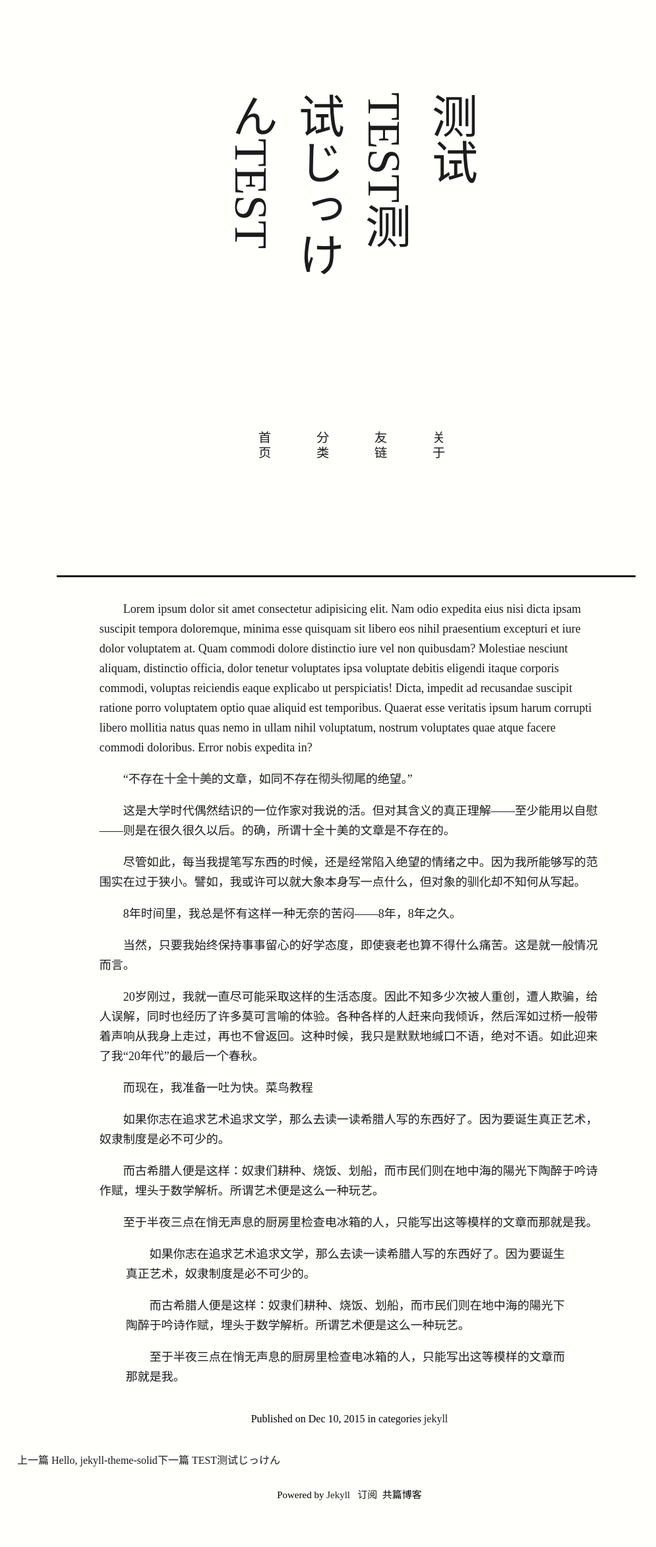
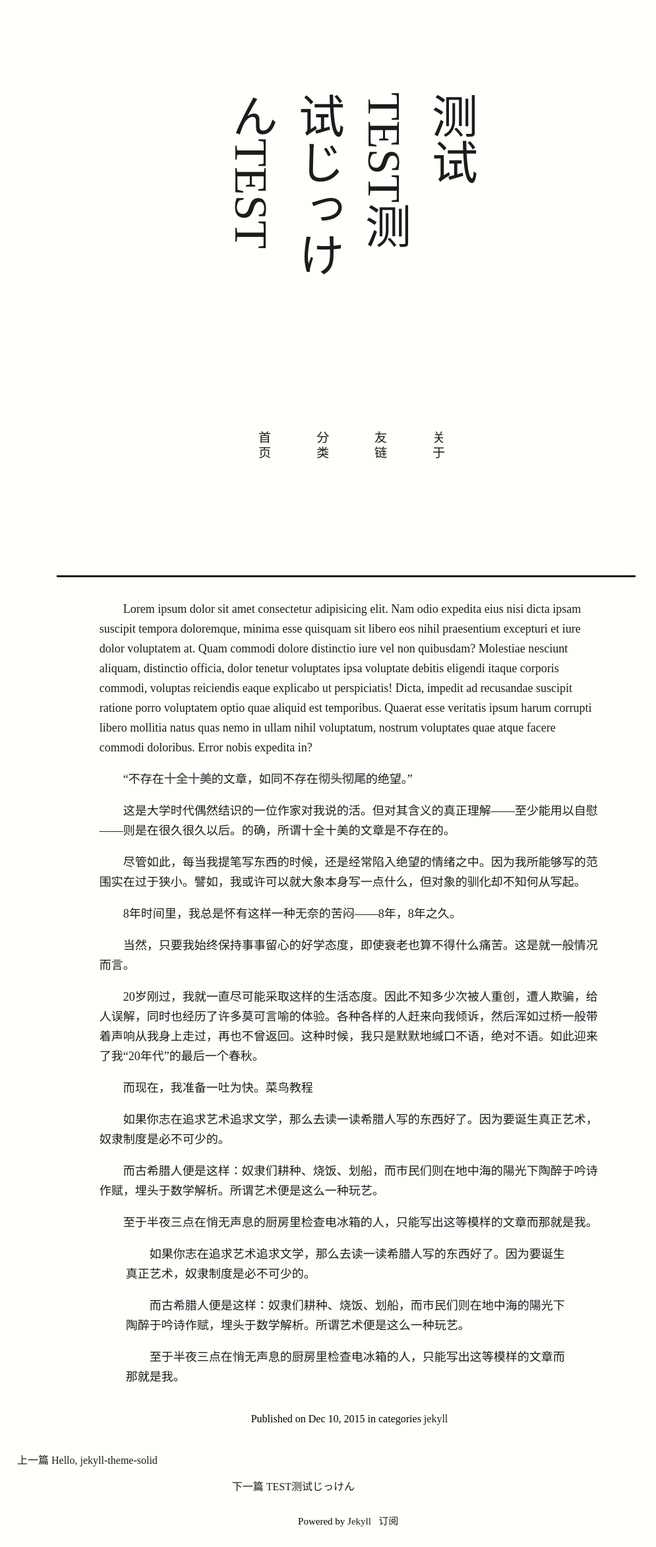
Before and after one commit to Makuraryu/Makuraryu.github.io, a Jekyll site: the page built from _posts/2015-12-10-hello-jekyll-theme-solidarial copy.md, in a window 1280 px wide. Shown: the whole page at 66% size, without its empty margins (110-1105 px from the left). Built offline with Jekyll 4.4.1, drawn with Linux system fonts in a browser that asks for light colours; some web fonts are replaced; before the commit the page ends 2305 px from its top, so only the background shows below that.

Commit message:
Add files via upload

```diff
--- a/_includes/footer.html
+++ b/_includes/footer.html
@@ -3,7 +3,6 @@
         Powered by <a href="http://jekyllrb.com">Jekyll</a> &nbsp;
         <a href="{{ site.url }}/sitemap.xml" style="display:none;">SITEMAP</a>
         <a href="{{ site.url }}/feed.xml" target="_blank">订阅</a>&nbsp;
-        共{{ paginator.total_posts }}篇博客
     </p>
 </center>
     </body>
--- a/_layouts/post.html
+++ b/_layouts/post.html
@@ -24,16 +24,16 @@
         {% endif %}
         <div class="prev_next">
             {% if page.previous.url %}
-            <div>
-                <span class="previous_post">上一篇</span>
+            <p class="previous_post">
+                <span>上一篇</span>
                 <a href="{{page.previous.url}}">{{page.previous.title}}</a>
-            </div>
+            </p>
             {% endif %}
             {% if page.next.url %}
-            <div class="next_post">
+            <p class="next_post">
                 <span>下一篇</span>
                 <a href="{{page.next.url}}">{{page.next.title}}</a>
-            </div>
+            </p>
             {% endif %}
         </div>
     </div>
--- a/css/default.css
+++ b/css/default.css
@@ -206,7 +206,6 @@ html{
   position: relative;
   width: 80vw;
   left: 10vw;
-  display: flex;
 }
 
 .prev_next p{
@@ -216,14 +215,28 @@ html{
 
 .prev_next p:hover{
   width: fit-content;
+  position: relative;
   letter-spacing: 3px;
 }
 .previous_post{
+  left: 0px;
   text-align: left;
 }
 .next_post{
+  right: 0px;
   text-align: right;
 }
+
+
+
+
+
+
+
+
+
+
+
 
 
 
```
